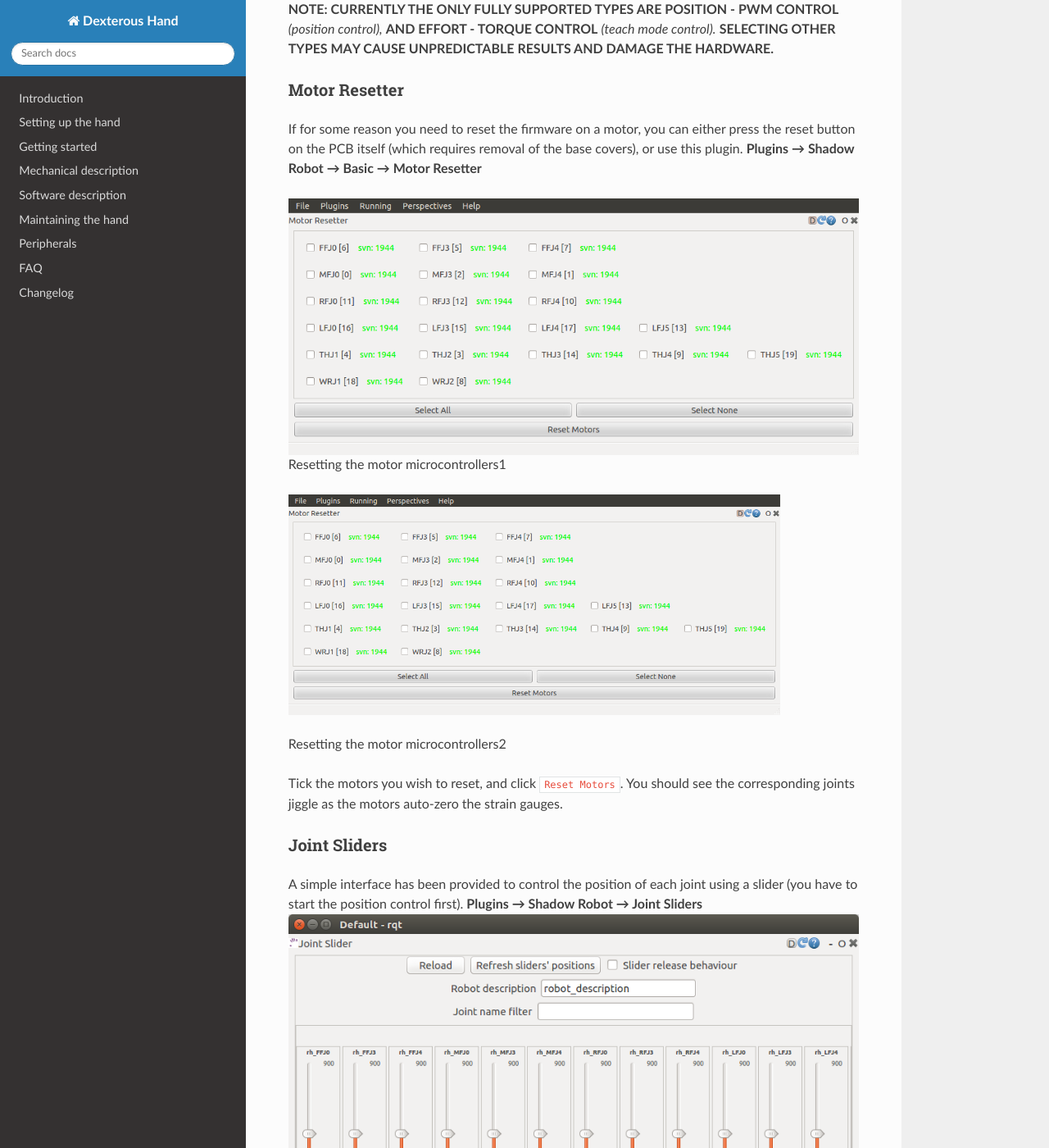
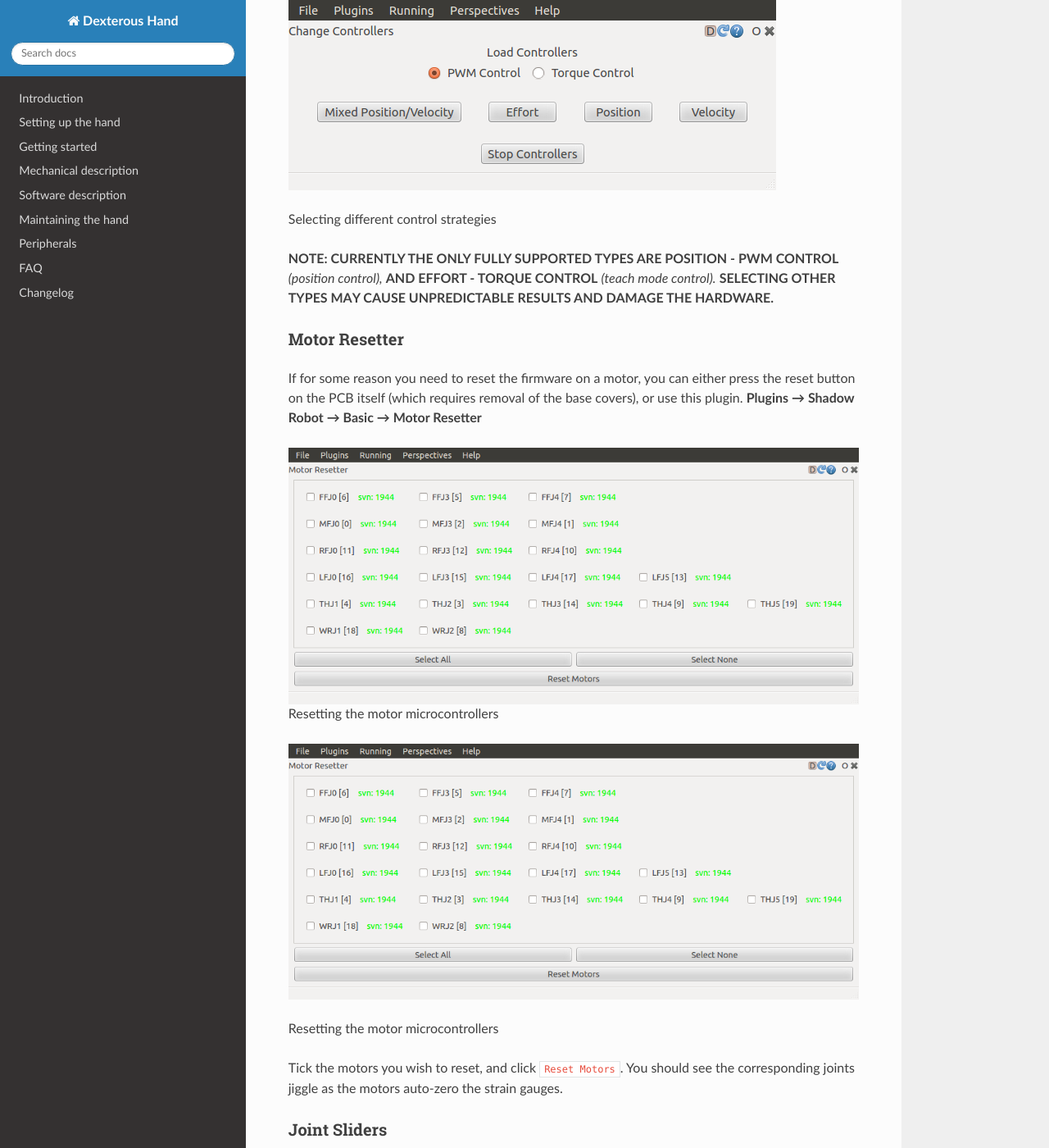
Before and after one commit to shadow-robot/sr_dexterous_hand_documentation, a Sphinx documentation site: the page built from docs/user_guide/3_getting_started.md, in a window 1280 px wide and 1400 px high, scrolled down 12489 px. Shown: the whole window at 82% size. Built offline with Sphinx 7.4.7 and the Read the Docs theme 2.0.0, drawn with Linux system fonts in a browser that asks for light colours.

Commit message:
added captions

````diff
--- a/docs/user_guide/3_getting_started.md
+++ b/docs/user_guide/3_getting_started.md
@@ -396,6 +396,11 @@
   ![selecting_different_control_strategies](../img/selecting_different_control_strategy.png)
   Selecting different control strategies
 
+  ```eval_rst
+  .. image:: ../img/selecting_different_control_strategy.png
+  ```
+  Selecting different control strategies
+
   **NOTE: CURRENTLY THE ONLY FULLY SUPPORTED TYPES ARE POSITION - PWM CONTROL** *(position control),* **AND EFFORT - TORQUE CONTROL** *(teach mode control).* **SELECTING OTHER TYPES MAY CAUSE UNPREDICTABLE RESULTS AND DAMAGE THE HARDWARE.**
 
   ### Motor Resetter
@@ -403,19 +408,14 @@
 	**Plugins → Shadow Robot → Basic → Motor Resetter**
 
   ![resetting_motor_microcontrollers](../img/resetting_motor_microcontrollers.png)
-  Resetting the motor microcontrollers1
+  Resetting the motor microcontrollers
 
   ```eval_rst
   .. image:: ../img/resetting_motor_microcontrollers.png
-   :width: 600
   ```
-  Resetting the motor microcontrollers2
+  Resetting the motor microcontrollers
 
-  ```eval_rst
-  .. image:: ../img/resetting_motor_microcontrollers.png
-   :width: 600
-   Resetting the motor microcontrollers3
-  ```
+
 
 
   Tick the motors you wish to reset, and click ```Reset Motors```. You should see the corresponding joints jiggle as the motors auto-zero the strain gauges.
@@ -426,6 +426,7 @@
 	**Plugins → Shadow Robot → Joint Sliders**
     ![joint_sliders](../img/joint_sliders.png)
     Joint Sliders
+
 
 
   A window with twenty sliders will appear. Moving any slider will cause the corresponding joint on the hand to move.
````
